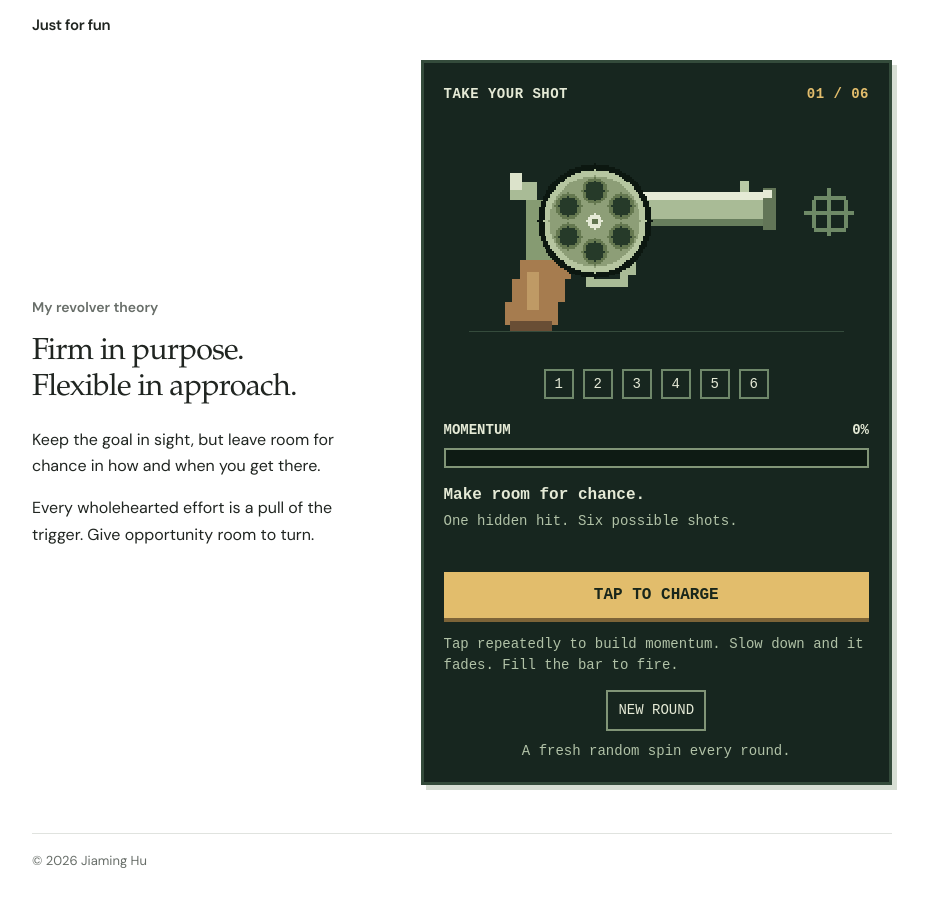
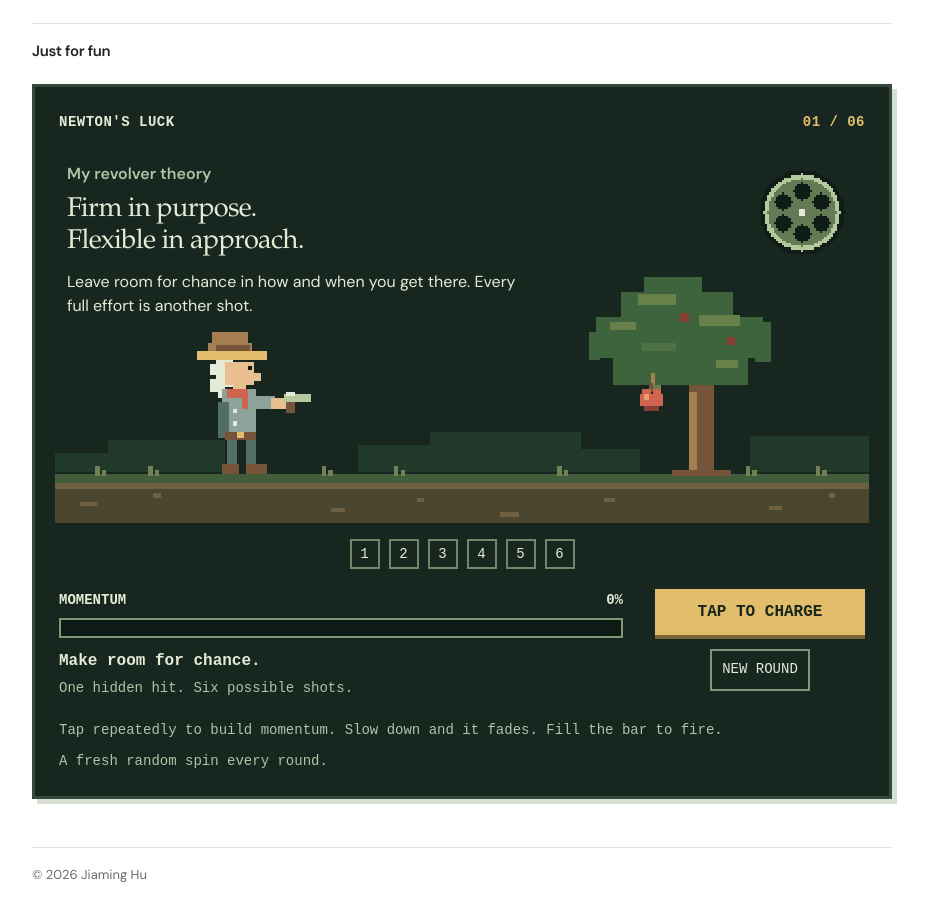
Before and after one commit to brownight/jiaminghu.github.io, a plain HTML site: page life.html in a window 1280 px wide. Shown: the part 1672-2582 px from the top of the page, without its empty margins (178-1106 px from the left). Drawn offline with Linux system fonts and the light colour scheme.

Commit message:
Unify the pixel game with Newton cowboy and apple scene

```diff
--- /dev/null
+++ b/assets/revolver-scene.mjs
@@ -0,0 +1,135 @@
+export const SCENE_WIDTH = 384;
+export const SCENE_HEIGHT = 176;
+
+// Low-resolution game scenery. Every mark is a solid, integer-aligned pixel.
+export function drawRevolverScene(ctx, { round, animation = '', now = 0, reducedMotion = false }) {
+  const p = {
+    sky: '#17261f', horizon: '#21392b', grass: '#425d3c', grassLight: '#718154',
+    earth: '#6e6040', earthDark: '#4a4630', ink: '#101d16', cream: '#e5ead6',
+    sage: '#b5c79d', sageDark: '#637a54', gold: '#e2bd6c', red: '#cf6550',
+    redDark: '#883e35', bark: '#75543a', barkLight: '#a47d50', leaf: '#3e643d',
+    leafLight: '#68814b', skin: '#e7bf91', coat: '#8ba39a', coatDark: '#526e65',
+  };
+  const rect = (x, y, width, height, color) => {
+    ctx.fillStyle = color;
+    ctx.fillRect(Math.round(x), Math.round(y), Math.round(width), Math.round(height));
+  };
+  const disk = (cx, cy, radius, color) => {
+    for (let y = -radius; y <= radius; y++) {
+      const half = Math.floor(Math.sqrt(radius * radius - y * y));
+      rect(cx - half, cy + y, 2 * half + 1, 1, color);
+    }
+  };
+  const star = (x, y, color, size = 2) => {
+    rect(x, y - size, 1, size * 2 + 1, color);
+    rect(x - size, y, size * 2 + 1, 1, color);
+  };
+  const hit = round.attempts > 0 && round.attempts === round.hitAt;
+  const firing = animation === 'fire' && !reducedMotion;
+  const spin = animation === 'spin' && !reducedMotion ? Math.floor(now / 85) % 6 : 0;
+  const kick = firing ? -1 : 0;
+
+  ctx.imageSmoothingEnabled = false;
+  rect(0, 0, SCENE_WIDTH, SCENE_HEIGHT, p.sky);
+
+  // The upper-left sky stays quiet for the HTML theory copy.
+  rect(0, 143, 42, 9, p.horizon); rect(25, 137, 55, 15, p.horizon);
+  rect(143, 139, 61, 13, p.horizon); rect(177, 133, 71, 19, p.horizon);
+  rect(220, 141, 56, 11, p.horizon); rect(328, 135, 56, 17, p.horizon);
+  rect(0, 153, 384, 4, p.grass);
+  rect(0, 157, 384, 19, p.earthDark);
+  rect(0, 157, 384, 3, p.earth);
+  for (const [x, y, width] of [[12,166,8],[46,162,4],[130,169,7],[171,164,3],[210,171,9],[259,164,5],[337,168,6],[365,162,3]]) {
+    rect(x, y, width, 2, p.earth);
+  }
+  for (const x of [19, 44, 126, 160, 237, 326, 359]) {
+    rect(x, 149, 2, 5, p.grassLight); rect(x + 3, 151, 2, 3, p.grassLight);
+  }
+
+  // Apple tree, with a clear silhouette rather than a detailed background.
+  rect(299, 108, 12, 45, p.bark);
+  rect(299, 114, 4, 39, p.barkLight);
+  rect(291, 151, 28, 3, p.bark);
+  rect(287, 105, 16, 5, p.bark); rect(282, 98, 6, 12, p.bark);
+  rect(307, 97, 18, 5, p.bark); rect(320, 88, 5, 12, p.bark);
+  rect(267, 67, 53, 14, p.leaf);
+  rect(255, 79, 79, 19, p.leaf);
+  rect(263, 96, 64, 15, p.leaf);
+  rect(278, 60, 27, 10, p.leaf);
+  rect(252, 86, 5, 13, p.leaf);
+  rect(330, 81, 8, 19, p.leaf);
+  rect(275, 68, 18, 5, p.leafLight);
+  rect(262, 81, 12, 4, p.leafLight);
+  rect(304, 78, 19, 5, p.leafLight);
+  rect(312, 99, 10, 4, p.leafLight);
+  rect(277, 91, 16, 4, '#4d7143');
+  rect(317, 88, 4, 4, p.redDark);
+  rect(295, 77, 4, 4, p.redDark);
+
+  // Newton's white curls, a cowboy hat, and a very small revolver.
+  rect(74 + kick, 86, 17, 8, p.barkLight);
+  rect(72 + kick, 91, 21, 5, p.barkLight);
+  rect(67 + kick, 95, 33, 4, p.gold);
+  rect(76 + kick, 92, 16, 3, p.bark);
+  rect(76 + kick, 99, 8, 13, p.cream);
+  rect(73 + kick, 101, 5, 5, p.cream);
+  rect(73 + kick, 108, 7, 6, p.cream);
+  rect(77 + kick, 113, 6, 4, p.cream);
+  rect(80 + kick, 100, 14, 11, p.skin);
+  rect(92 + kick, 105, 5, 4, p.skin);
+  rect(91 + kick, 102, 2, 2, p.ink);
+  rect(84 + kick, 110, 6, 5, p.skin);
+  rect(79 + kick, 113, 16, 20, p.coat);
+  rect(77 + kick, 119, 5, 17, p.coatDark);
+  rect(81 + kick, 113, 10, 4, p.red);
+  rect(88 + kick, 117, 3, 5, p.red);
+  rect(84 + kick, 122, 2, 2, p.cream);
+  rect(84 + kick, 128, 2, 2, p.cream);
+  rect(91 + kick, 116, 13, 6, p.coat);
+  rect(102 + kick, 117, 7, 5, p.skin);
+  rect(108 + kick, 115, 13, 4, p.sage);
+  rect(109 + kick, 114, 4, 2, p.cream);
+  rect(109 + kick, 119, 4, 5, p.bark);
+  rect(80 + kick, 133, 15, 4, p.bark);
+  rect(86 + kick, 133, 3, 3, p.gold);
+  rect(81 + kick, 137, 5, 12, p.coatDark);
+  rect(90 + kick, 137, 5, 12, p.coatDark);
+  rect(79 + kick, 148, 8, 5, p.bark);
+  rect(90 + kick, 148, 10, 5, p.bark);
+
+  // The target apple hangs below the leaves, separate from the other fruit.
+  const appleX = hit ? 281 : 277;
+  const appleY = hit ? 141 : 113;
+  if (!hit) rect(281, 105, 2, 7, p.barkLight);
+  rect(appleX + 3, appleY - 3, 2, 4, p.bark);
+  rect(appleX + 5, appleY - 2, 4, 2, p.leafLight);
+  rect(appleX, appleY, 4, 3, p.red);
+  rect(appleX + 5, appleY, 4, 3, p.red);
+  rect(appleX - 1, appleY + 2, 11, 6, p.red);
+  rect(appleX + 1, appleY + 8, 7, 2, p.redDark);
+  rect(appleX + 1, appleY + 2, 2, 3, '#f29b6e');
+
+  if (firing) {
+    star(126, 117, p.gold, 4);
+    for (const [x, y] of [[147,117],[177,116],[207,116],[237,115],[264,115]]) rect(x, y, 7, 1, p.gold);
+  }
+  if (hit) {
+    star(270, 135, p.gold, 3);
+    star(296, 129, p.cream, 2);
+    star(302, 145, p.gold, 2);
+  }
+
+  // A tiny cylinder HUD: unspent chambers never expose the random outcome.
+  const cx = 352, cy = 29;
+  disk(cx, cy, 20, p.ink);
+  disk(cx, cy, 18, p.sage);
+  disk(cx, cy, 16, p.sageDark);
+  const holes = [[0,-10],[9,-5],[9,5],[0,10],[-9,5],[-9,-5]];
+  holes.forEach(([dx, dy], i) => {
+    const chamber = (i - spin + 6) % 6;
+    const taken = chamber < round.attempts;
+    const success = hit && chamber + 1 === round.attempts;
+    disk(cx + dx, cy + dy, 4, success ? p.gold : taken ? '#a7b58f' : p.ink);
+  });
+  rect(cx - 1, cy - 1, 3, 3, p.cream);
+}
--- a/assets/revolver.js
+++ b/assets/revolver.js
@@ -1,4 +1,5 @@
 import { newRound, takeShot, hasHit, decayCharge, addCharge } from './game-core.mjs?v=charge-1';
+import { drawRevolverScene } from './revolver-scene.mjs?v=newton-2';
 
 const play = document.querySelector('#play-button');
 const restart = document.querySelector('#new-round-button');
@@ -56,69 +57,13 @@ function renderState() {
   }
 }
 
-// Draw at low resolution with solid square pixels; no image assets or smoothing.
-function pixelCircle(x, y, radius, color) {
-  ctx.fillStyle = color;
-  for (let yy = -radius; yy <= radius; yy++) {
-    for (let xx = -radius; xx <= radius; xx++) {
-      if (xx * xx + yy * yy <= radius * radius) ctx.fillRect(x + xx, y + yy, 1, 1);
-    }
-  }
-}
-function rect(x, y, w, h, color) { ctx.fillStyle = color; ctx.fillRect(x, y, w, h); }
 function drawScene(now) {
   const phase = animation === 'spin' && !reducedMotion.matches ? Math.floor(now / 85) % 6 : 0;
   const firing = animation === 'fire' && !reducedMotion.matches;
   const frame = phase + (firing ? 10 : 0) + round.attempts * 20 + (hasHit(round) ? 200 : 0);
   if (frame === lastFrame) return;
   lastFrame = frame;
-  rect(0, 0, 224, 128, '#17261f');
-  rect(13, 113, 198, 1, '#354b3c');
-  // Small pixel revolver, pointed toward an abstract target.
-  rect(101, 40, 70, 18, '#a9bb96');
-  rect(101, 40, 70, 4, '#e5ead6');
-  rect(101, 54, 70, 4, '#687e5d');
-  rect(168, 38, 7, 22, '#627557');
-  rect(168, 39, 5, 4, '#e5ead6');
-  rect(156, 34, 5, 6, '#b9c9a6');
-  rect(43, 44, 25, 35, '#869b72');
-  rect(35, 35, 14, 9, '#a9bb96');
-  rect(35, 30, 6, 9, '#dce3cb');
-  rect(40, 76, 27, 10, '#a67c4f');
-  rect(36, 86, 28, 12, '#a67c4f');
-  rect(32, 98, 28, 12, '#a67c4f');
-  rect(35, 108, 22, 5, '#694e35');
-  rect(44, 82, 6, 20, '#bf9a65');
-  rect(72, 78, 29, 4, '#a9bb96');
-  rect(97, 72, 4, 12, '#a9bb96');
-  rect(75, 82, 22, 8, '#a9bb96');
-  rect(79, 78, 14, 8, '#17261f');
-  rect(80, 72, 4, 9, '#dce3cb');
-  pixelCircle(79, 55, 30, '#0c1710');
-  pixelCircle(79, 55, 27, '#b6c6a0');
-  pixelCircle(79, 55, 24, '#8d9e77');
-  const positions = [[0,-16],[14,-8],[14,8],[0,16],[-14,8],[-14,-8]];
-  positions.forEach(([dx, dy], i) => {
-    const chamber = (i - phase + 6) % 6;
-    const fired = chamber < round.attempts;
-    const successful = hasHit(round) && chamber + 1 === round.attempts;
-    pixelCircle(79 + dx, 55 + dy, 7, '#657850');
-    pixelCircle(79 + dx, 55 + dy, 5, successful ? '#e2bd6c' : fired ? '#607455' : '#263a29');
-  });
-  pixelCircle(79, 55, 4, '#e5ead6');
-  rect(78, 54, 3, 3, '#61744f');
-  const target = hasHit(round) ? '#e2bd6c' : '#6e8966';
-  rect(202, 38, 2, 25, target); rect(190, 50, 26, 2, target);
-  rect(195, 42, 17, 2, target); rect(195, 59, 17, 2, target);
-  rect(194, 44, 2, 15, target); rect(211, 44, 2, 15, target);
-  if (firing) {
-    rect(178, 46, 10, 8, '#e2bd6c'); rect(181, 42, 3, 16, '#e2bd6c');
-    rect(190, 49, 8, 2, '#e5ead6');
-  }
-  if (hasHit(round)) {
-    rect(200, 47, 6, 8, '#e2bd6c');
-    rect(188, 34, 3, 3, '#e2bd6c'); rect(215, 66, 3, 3, '#e2bd6c');
-  }
+  drawRevolverScene(ctx, { round, animation, now, reducedMotion: reducedMotion.matches });
 }
 
 play.addEventListener('keydown', event => {
--- a/assets/style.css
+++ b/assets/style.css
@@ -96,17 +96,18 @@ h2 { font-weight: 600; font-size: 1.05rem; line-height: 1.4; letter-spacing: -.0
 .publication-meta a:hover { text-decoration: underline; }
 .publication-meta span { margin-inline: 5px; }
 
-/* A personal note beside a pixel-style game. */
+/* One pixel scene for the theory and the game. */
 .chance-game { scroll-margin-top: 24px; }
-.revolver-layout { display: grid; grid-template-columns: minmax(0, .85fr) minmax(0, 1.15fr); gap: 40px; align-items: center; margin-top: 24px; }
-.theory-note h3 { margin: 0 0 20px; font: 400 1.9rem/1.2 var(--serif); letter-spacing: -.025em; }
-.theory-note p { margin-bottom: 16px; }
-.theory-note p:last-child { margin-bottom: 0; }
-.pixel-game { --pixel-bg: #17261f; --pixel-ink: #e5ead6; --pixel-dim: #b1c2a7; --pixel-gold: #e2bd6c; padding: 20px; border: 3px solid #344b3b; box-shadow: 5px 5px 0 #d7ded4; background: var(--pixel-bg); color: var(--pixel-ink); font-family: 'Courier New', Courier, monospace; }
+.game-scene { position: relative; margin: 16px -4px 0; }
+.theory-note { position: absolute; z-index: 1; top: 12px; left: 12px; width: 57%; max-width: 460px; }
+.theory-note .eyebrow { margin: 0 0 8px; color: var(--pixel-dim); font-family: var(--font); }
+.theory-note h3 { margin: 0 0 12px; font: 400 1.7rem/1.18 var(--serif); letter-spacing: -.025em; }
+.theory-note p { margin-bottom: 0; font-family: var(--font); font-size: 1rem; line-height: 1.5; }
+.pixel-game { --pixel-bg: #17261f; --pixel-ink: #e5ead6; --pixel-dim: #b1c2a7; --pixel-gold: #e2bd6c; margin-top: 22px; padding: 24px; border: 3px solid #344b3b; box-shadow: 5px 5px 0 #d7ded4; background: var(--pixel-bg); color: var(--pixel-ink); font-family: 'Courier New', Courier, monospace; }
 .pixel-heading { display: flex; justify-content: space-between; align-items: baseline; gap: 12px; font-size: .875rem; font-weight: 700; letter-spacing: .035em; }
 #shot-label { white-space: nowrap; color: var(--pixel-gold); }
-#revolver-scene { display: block; width: 100%; height: auto; image-rendering: pixelated; margin: 10px 0; }
-.pixel-game .attempts { list-style: none; padding: 0; display: flex; justify-content: center; gap: 9px; margin: 0 0 20px; }
+#revolver-scene { display: block; width: 100%; height: auto; image-rendering: pixelated; margin: 0; }
+.pixel-game .attempts { list-style: none; padding: 0; display: flex; justify-content: center; gap: 9px; margin: 16px 0 20px; }
 .pixel-game .attempts li { width: 30px; height: 30px; display: grid; place-items: center; border: 2px solid #6f886a; font-size: .875rem; line-height: 1; }
 .pixel-game .attempts li.miss { background: #334636; border-color: #334636; color: #9aae93; }
 .pixel-game .attempts li.hit { background: var(--pixel-gold); border-color: var(--pixel-gold); color: var(--pixel-bg); }
@@ -115,23 +116,30 @@ h2 { font-weight: 600; font-size: 1.05rem; line-height: 1.4; letter-spacing: -.0
 #charge-meter::-webkit-progress-bar { background: #0e1b14; }
 #charge-meter::-webkit-progress-value { background: repeating-linear-gradient(90deg, var(--pixel-gold) 0 12px, #17261f 12px 15px); }
 #charge-meter::-moz-progress-bar { background: repeating-linear-gradient(90deg, var(--pixel-gold) 0 12px, #17261f 12px 15px); }
-.pixel-game .result { min-height: 88px; margin-top: 16px; }
+.game-console { display: grid; grid-template-columns: minmax(0, 1fr) 210px; gap: 32px; align-items: start; }
+.pixel-game .result { min-height: 62px; margin-top: 12px; }
 .pixel-game .result strong { display: block; font-size: 1rem; line-height: 1.4; }
 .pixel-game .result p { font-size: .875rem; line-height: 1.5; color: var(--pixel-dim); margin: 5px 0 14px; }
 .charge-button { width: 100%; min-height: 48px; padding: 10px; border: 0; border-bottom: 4px solid #7d6438; border-radius: 0; background: var(--pixel-gold); color: #19261b; font-family: inherit; font-size: 1rem; font-weight: 700; touch-action: manipulation; user-select: none; -webkit-user-select: none; }
 .charge-button:hover:enabled { background: #f0d08c; }
 .charge-button:active:enabled { border-bottom-width: 2px; transform: translateY(2px); }
 .charge-button:disabled { background: #879a79; border-color: #53694c; color: #15221a; }
-.charge-help { margin: 12px 0 14px; color: var(--pixel-dim); font-size: .875rem; line-height: 1.5; }
-.new-round-button { display: block; min-height: 40px; padding: 7px 10px; margin-inline: auto; background: none; border: 2px solid #819577; border-radius: 0; color: var(--pixel-ink); font-size: .875rem; font-family: inherit; }
+.charge-help { margin: 8px 0 0; color: var(--pixel-dim); font-size: .875rem; line-height: 1.5; }
+.new-round-button { display: block; min-height: 40px; padding: 7px 10px; margin: 10px auto 0; background: none; border: 2px solid #819577; border-radius: 0; color: var(--pixel-ink); font-size: .875rem; font-family: inherit; }
 .new-round-button:hover:enabled { background: #304332; }
 .new-round-button:disabled { opacity: .6; }
 .pixel-game button:focus-visible { outline: 2px solid var(--pixel-ink); outline-offset: 4px; }
-.pixel-game .game-footnote { margin: 10px 0 0; text-align: center; color: var(--pixel-dim); font-size: .875rem; line-height: 1.5; }
+.pixel-game .game-footnote { margin: 10px 0 0; text-align: left; color: var(--pixel-dim); font-size: .875rem; line-height: 1.5; }
 @media (max-width: 680px) {
-  .revolver-layout { grid-template-columns: minmax(0, 1fr); gap: 25px; }
-  .theory-note { max-width: 440px; }
-  .pixel-game { width: 100%; max-width: 450px; padding: 16px; }
+  .pixel-game { padding: 16px; }
+  .theory-note { position: static; width: auto; max-width: 440px; padding: 8px 4px 0; }
+  .theory-note h3 { font-size: 1.6rem; }
+  .game-console { grid-template-columns: minmax(0, 1fr); gap: 8px; }
+  .pixel-game .result { min-height: 0; }
+  .game-actions { display: grid; grid-template-columns: minmax(0, 1fr) auto; gap: 10px; align-items: start; }
+  .new-round-button { margin: 0; min-height: 48px; font-size: .875rem; }
+  .charge-button { font-size: .875rem; }
+  .charge-help { margin-top: 14px; }
 }
 
 .life > .page-heading { margin-bottom: 20px; }
--- a/life.html
+++ b/life.html
@@ -3,19 +3,19 @@
 <head>
   <meta charset="utf-8">
   <meta name="viewport" content="width=device-width, initial-scale=1">
-  <meta name="description" content="Outside of research: fitness, basketball, hiking, photography, and a little game of chance.">
+  <meta name="description" content="Outside of research: fitness, basketball, hiking, photography, games, and a little chance.">
   <title>Personal Life · Jiaming Hu</title>
-  <link rel="stylesheet" href="assets/style.css?v=charge-1">
+  <link rel="stylesheet" href="assets/style.css?v=newton-2">
   <script src="assets/site.js" defer></script>
   <script src="assets/gallery.js" defer></script>
-  <script src="assets/revolver.js?v=charge-1" type="module"></script>
+  <script src="assets/revolver.js?v=newton-2" type="module"></script>
 </head>
 <body>
   <a class="skip" href="#main">Skip to content</a>
   <header class="site-header"><div class="header-inner"><a class="wordmark" href="./">Jiaming Hu</a><nav aria-label="Main navigation"><a href="./">Home</a><a href="publications.html">Publications</a><a href="life.html" aria-current="page">Personal Life</a></nav></div></header>
   <main id="main" class="container life">
     <div class="page-heading"><p class="eyebrow">Outside of research</p><h1>Personal Life</h1><p class="lede">In the gym, on the court,<br>out on a trail, or behind a camera.</p></div>
-    <p>I enjoy working out, playing basketball, hiking, and photography.</p>
+    <p>I enjoy working out, playing basketball, hiking, photography, and playing games across different genres.</p>
     <section class="home-section" aria-labelledby="photos-heading">
       <h2 id="photos-heading">Through my lens</h2>
       <div class="photo-gallery">
@@ -29,26 +29,31 @@
     </section>
     <section id="fun" class="home-section chance-game" aria-labelledby="game-heading">
       <h2 id="game-heading">Just for fun</h2>
-      <div class="revolver-layout">
+      <div class="pixel-game" aria-label="Newton's luck: a revolver game">
+        <div class="pixel-heading"><span>NEWTON'S LUCK</span><span id="shot-label">01 / 06</span></div>
+        <div class="game-scene">
           <div class="theory-note">
             <p class="eyebrow">My revolver theory</p>
             <h3>Firm in purpose.<br>Flexible in approach.</h3>
-          <p>Keep the goal in sight, but leave room for chance in how and when you get there.</p>
-          <p>Every wholehearted effort is a pull of the trigger. Give opportunity room to turn.</p>
+            <p>Leave room for chance in how and when you get there. Every full effort is another shot.</p>
           </div>
-        <div class="pixel-game" aria-label="Revolver game">
-          <div class="pixel-heading"><span>TAKE YOUR SHOT</span><span id="shot-label">01 / 06</span></div>
-          <canvas id="revolver-scene" width="224" height="128" aria-hidden="true"></canvas>
+          <canvas id="revolver-scene" width="384" height="176" aria-hidden="true"></canvas>
+        </div>
         <ol class="attempts" aria-label="Your shots"><li data-attempt="1">1</li><li data-attempt="2">2</li><li data-attempt="3">3</li><li data-attempt="4">4</li><li data-attempt="5">5</li><li data-attempt="6">6</li></ol>
+        <div class="game-console">
+          <div class="momentum-controls">
             <div class="charge-label"><label for="charge-meter">MOMENTUM</label><span id="charge-value" aria-hidden="true">0%</span></div>
             <progress id="charge-meter" max="100" value="0">0%</progress>
             <div class="result" role="status" aria-live="polite" aria-atomic="true"><strong id="result-title">Make room for chance.</strong><p id="result-detail">One hidden hit. Six possible shots.</p></div>
+          </div>
+          <div class="game-actions">
             <button id="play-button" class="charge-button" type="button" aria-describedby="charge-help" disabled>TAP TO CHARGE</button>
+            <button id="new-round-button" class="new-round-button" type="button" disabled>NEW ROUND</button>
+          </div>
+        </div>
         <p id="charge-help" class="charge-help">Tap repeatedly to build momentum. Slow down and it fades. Fill the bar to fire.</p>
-          <button id="new-round-button" class="new-round-button" type="button" disabled>NEW ROUND</button>
         <p class="game-footnote">A fresh random spin every round.</p>
         <noscript><p>Enable JavaScript to play.</p></noscript>
-        </div>
       </div>
     </section>
   </main>
```
Also changed, not shown: 1 other file. Lines whose indentation alone changed are shown as unchanged.
